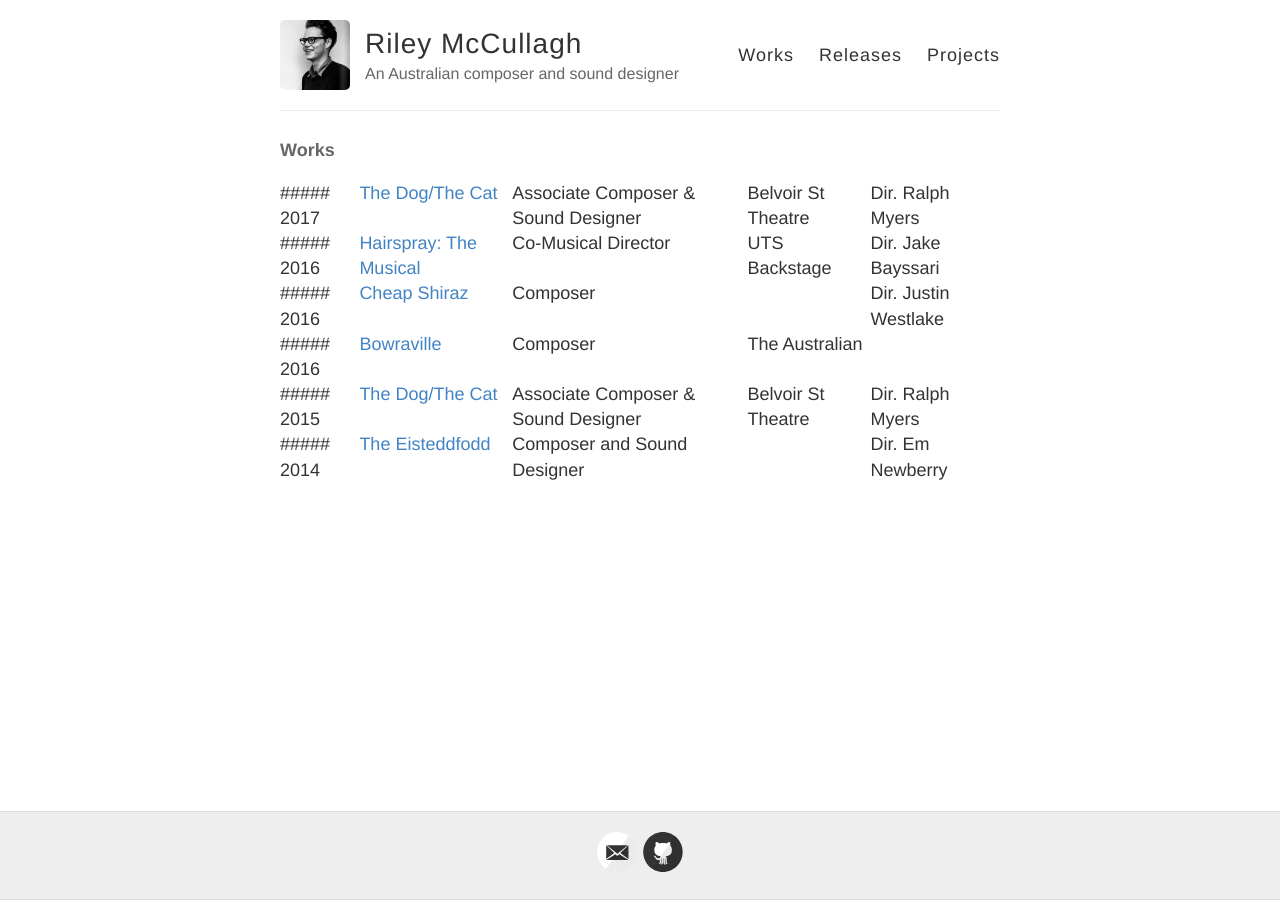
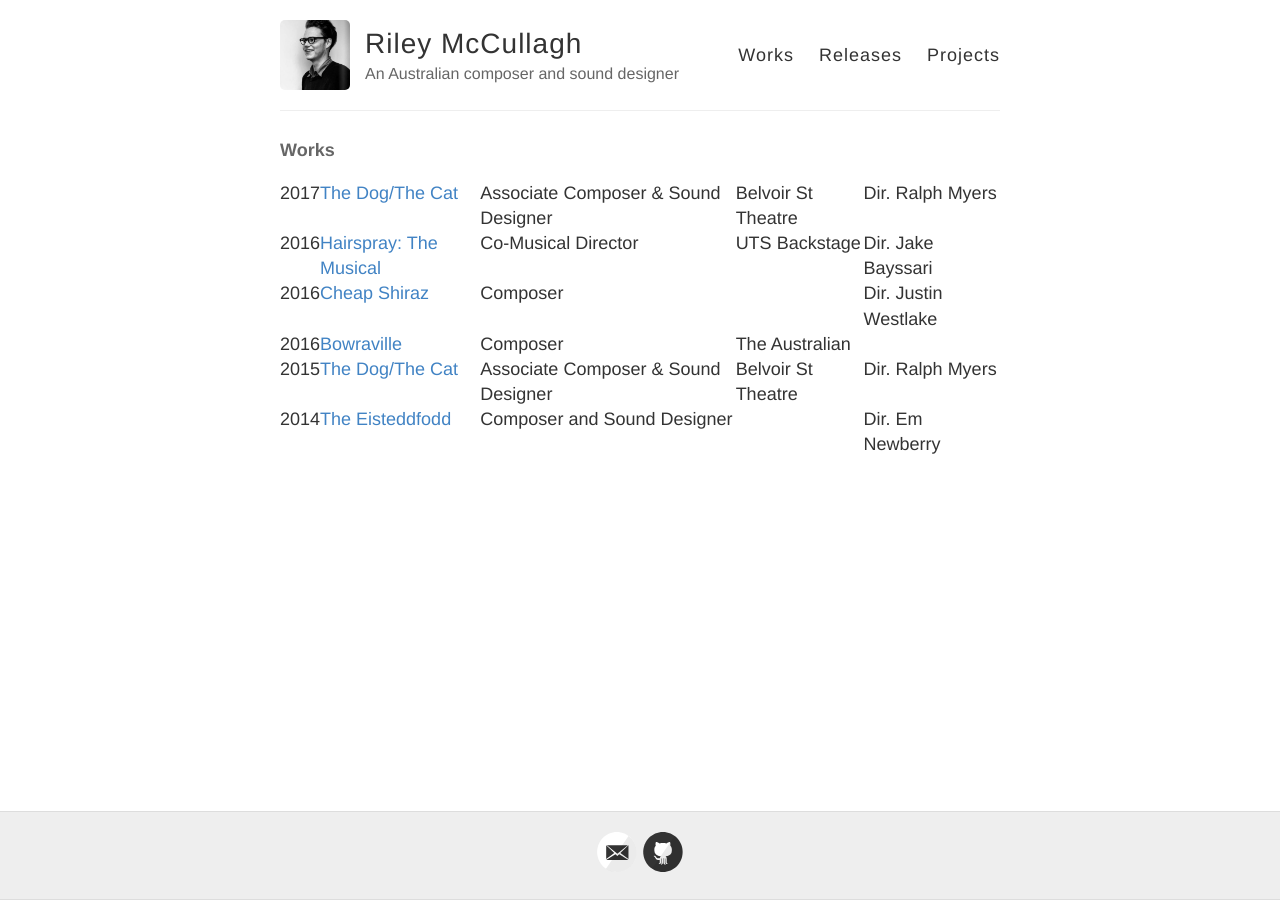
Before and after one commit to rileymccullagh/portfolio, a Jekyll site: the page built from docs/index.md, in a window 1280 px wide. Built offline with Jekyll 4.4.1, drawn with Linux system fonts in a browser that asks for light colours.

Commit message:
font size

```diff
--- a/docs/index.md
+++ b/docs/index.md
@@ -5,9 +5,9 @@
 
 #### Works
 
-| ##### 2017 | [The Dog/The Cat](http://rileymccullagh.com/Cat-Dog/)          | Associate Composer & Sound Designer | Belvoir St Theatre | Dir. Ralph Myers
-| ##### 2016 | [Hairspray: The Musical](http://rileymccullagh.com/Hairspray/) | Co-Musical Director                 | UTS Backstage      | Dir. Jake Bayssari
-| ##### 2016 | [Cheap Shiraz](http://rileymccullagh.com/Cheap-Shiraz/)        | Composer                            |                    | Dir. Justin Westlake
-| ##### 2016 | [Bowraville](http://rileymccullagh.com/Bowraville/)            | Composer                            | The Australian     |
-| ##### 2015 | [The Dog/The Cat](http://rileymccullagh.com/Cat-Dog/)          | Associate Composer & Sound Designer | Belvoir St Theatre | Dir. Ralph Myers
-| ##### 2014 | [The Eisteddfodd](https://vimeo.com/124471791)                 | Composer and Sound Designer         |                    | Dir. Em Newberry
+| 2017 | [The Dog/The Cat](http://rileymccullagh.com/Cat-Dog/)          | Associate Composer & Sound Designer | Belvoir St Theatre | Dir. Ralph Myers
+| 2016 | [Hairspray: The Musical](http://rileymccullagh.com/Hairspray/) | Co-Musical Director                 | UTS Backstage      | Dir. Jake Bayssari
+| 2016 | [Cheap Shiraz](http://rileymccullagh.com/Cheap-Shiraz/)        | Composer                            |                    | Dir. Justin Westlake
+| 2016 | [Bowraville](http://rileymccullagh.com/Bowraville/)            | Composer                            | The Australian     |
+| 2015 | [The Dog/The Cat](http://rileymccullagh.com/Cat-Dog/)          | Associate Composer & Sound Designer | Belvoir St Theatre | Dir. Ralph Myers
+| 2014 | [The Eisteddfodd](https://vimeo.com/124471791)                 | Composer and Sound Designer         |                    | Dir. Em Newberry
--- a/docs/style.scss
+++ b/docs/style.scss
@@ -306,3 +306,7 @@
 // ... Otherwise it really bloats up the top of the CSS file and makes it difficult to find the start
 @import "highlights";
 @import "svg-icons";
+
+td {
+  font-size: 5;
+}
```
